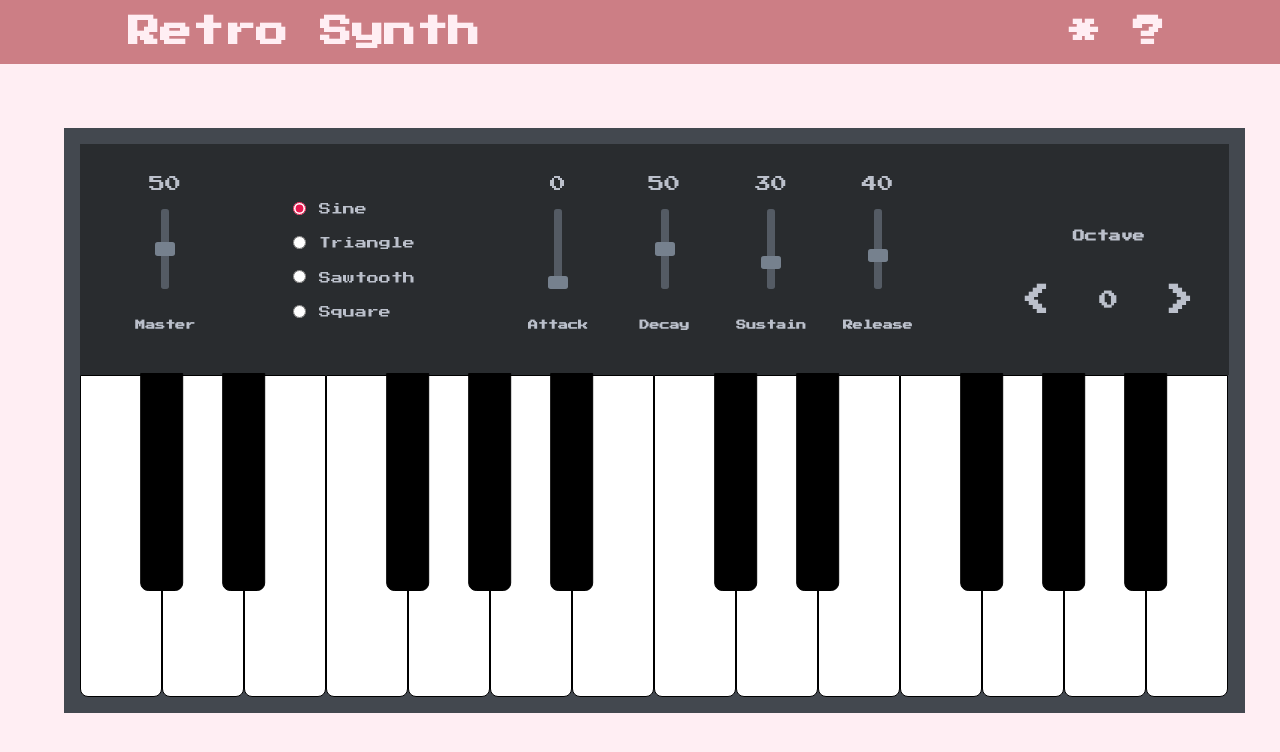
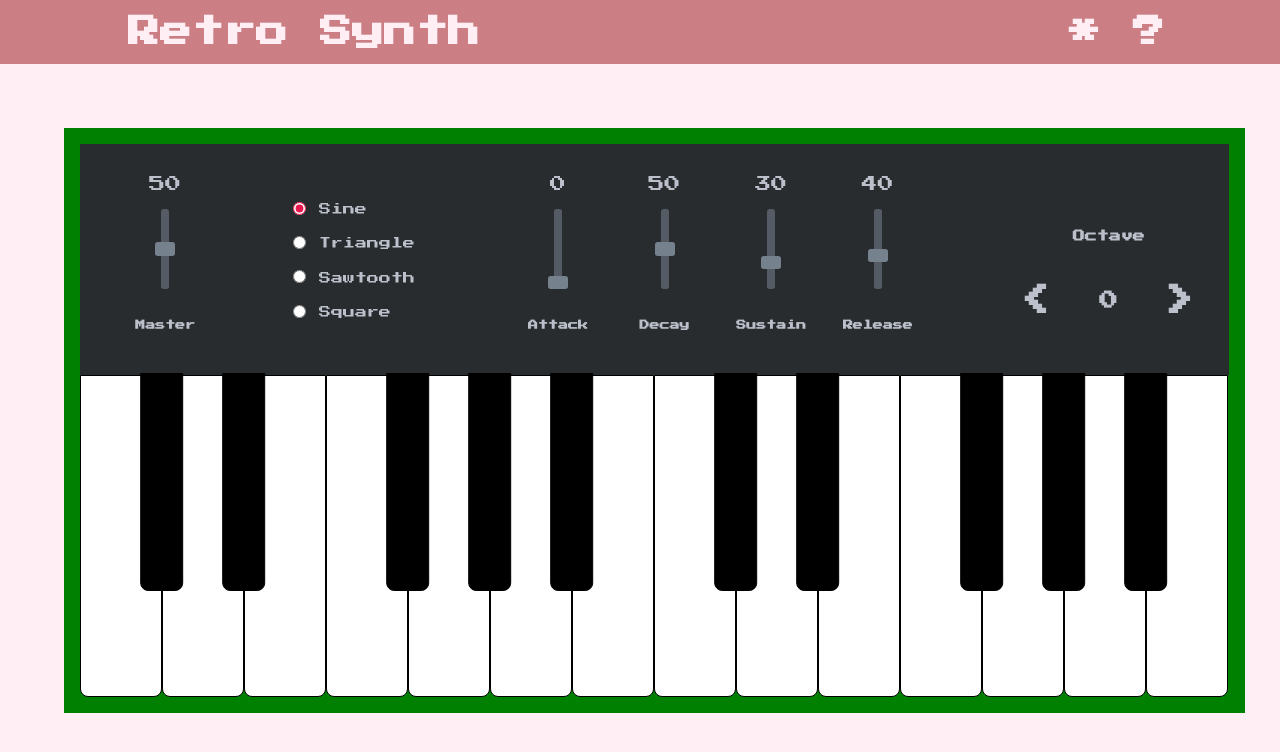
Before and after one commit to todd-grilliot/react-piano, a React (Create React App) app: page / in a window 1280 px wide. Shown: the top 752 px of the page. Built offline with nearby package versions, Linux system fonts and the light colour scheme.

Commit message:
testing cpanel git

```diff
--- a/src/style.css
+++ b/src/style.css
@@ -44,7 +44,8 @@ body {
 .keyboard {
     margin: 4em;
     display: inline-block;
-    background-color: #43484f;
+    /* background-color: #43484f; */
+    background-color: green;
     padding: 1em;
     user-select: none;
     width: 71.8em;
```
